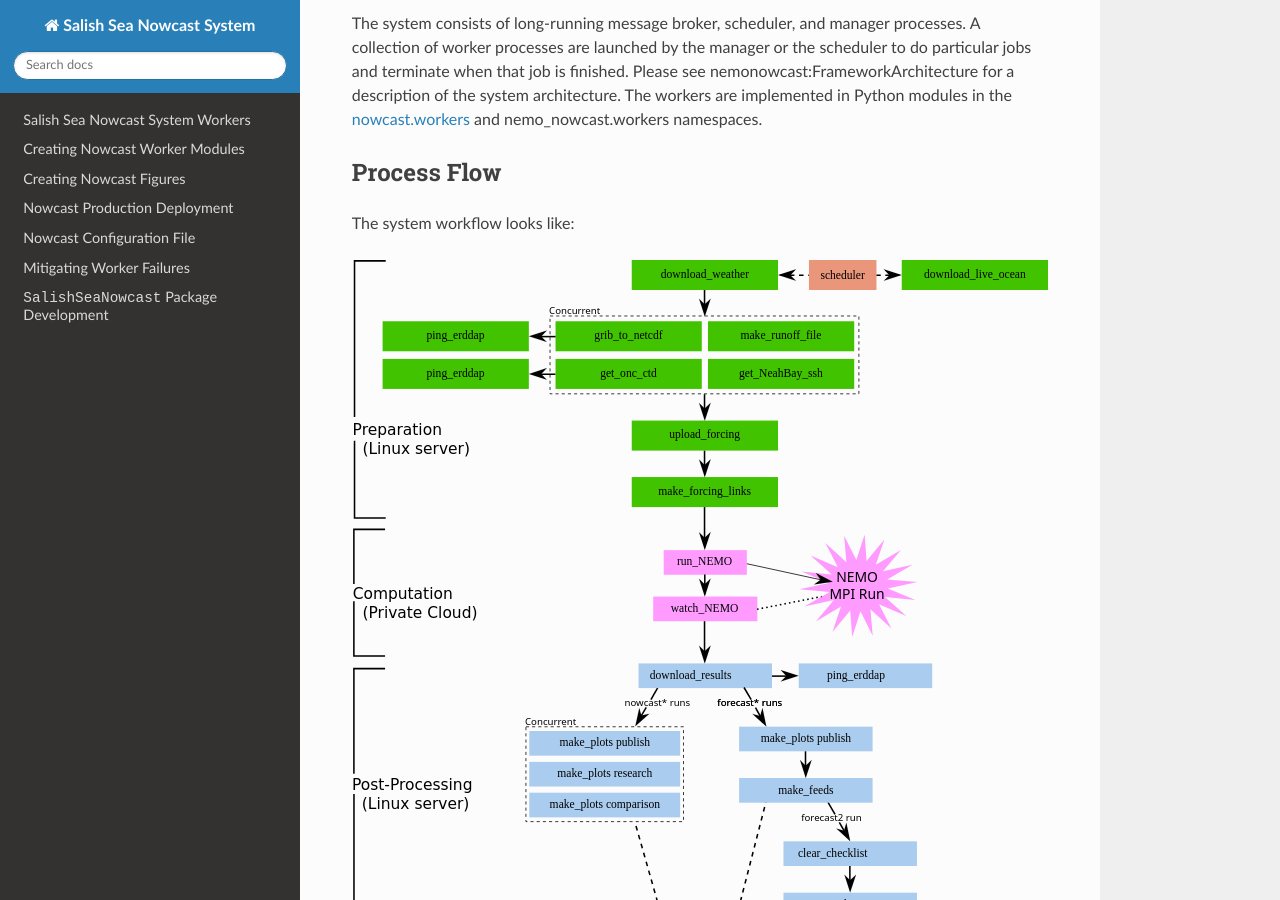
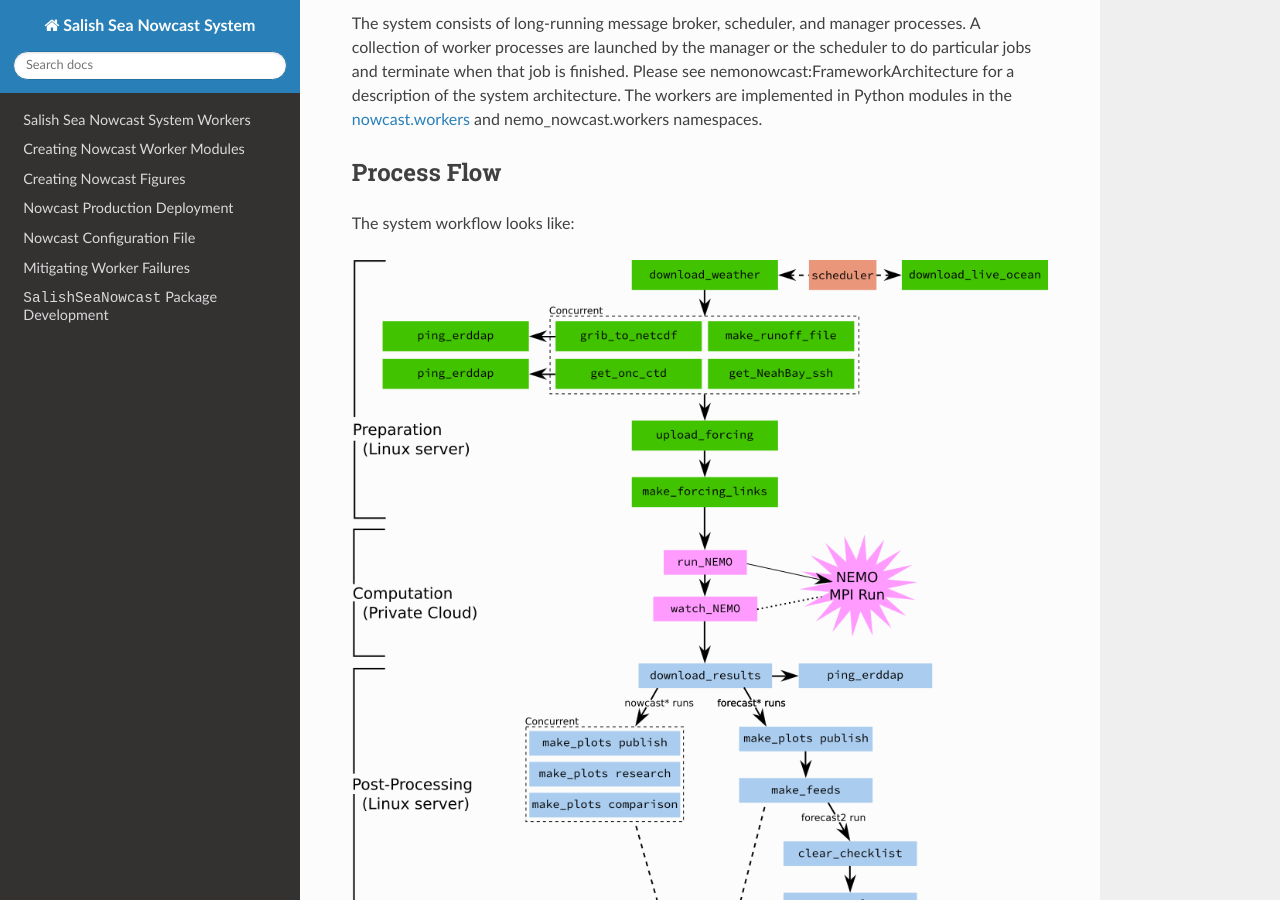
Before and after one commit to SalishSeaCast/SalishSeaNowcast, a Sphinx documentation site: the page built from docs/index.rst, in a window 1280 px wide and 900 px high, scrolled down 969 px. Built offline with Sphinx 7.4.7 and the Read the Docs theme 2.0.0, drawn with Linux system fonts in a browser that asks for light colours; the version number could not be read and is left out.

Commit message:
Change to use PNG renderings of process flow diagram in docs due to docutils 0.13.1 bug.

```diff
--- a/docs/index.rst
+++ b/docs/index.rst
@@ -77,7 +77,7 @@
 
 The system workflow looks like:
 
-.. figure:: ProcessFlow.svg
+.. figure:: ProcessFlow.png
     :align: center
 
     Work flow of preparation for and execution of the daily runs.
--- a/docs/workers.rst
+++ b/docs/workers.rst
@@ -23,7 +23,7 @@
 Process Flow
 ============
 
-.. figure:: ProcessFlow.svg
+.. figure:: ProcessFlow.png
     :align: center
 
     Work flow of preparation for and execution of the daily runs.
```
Also changed, not shown: docs/ProcessFlow.png (added), docs/ProcessFlow.svg.
